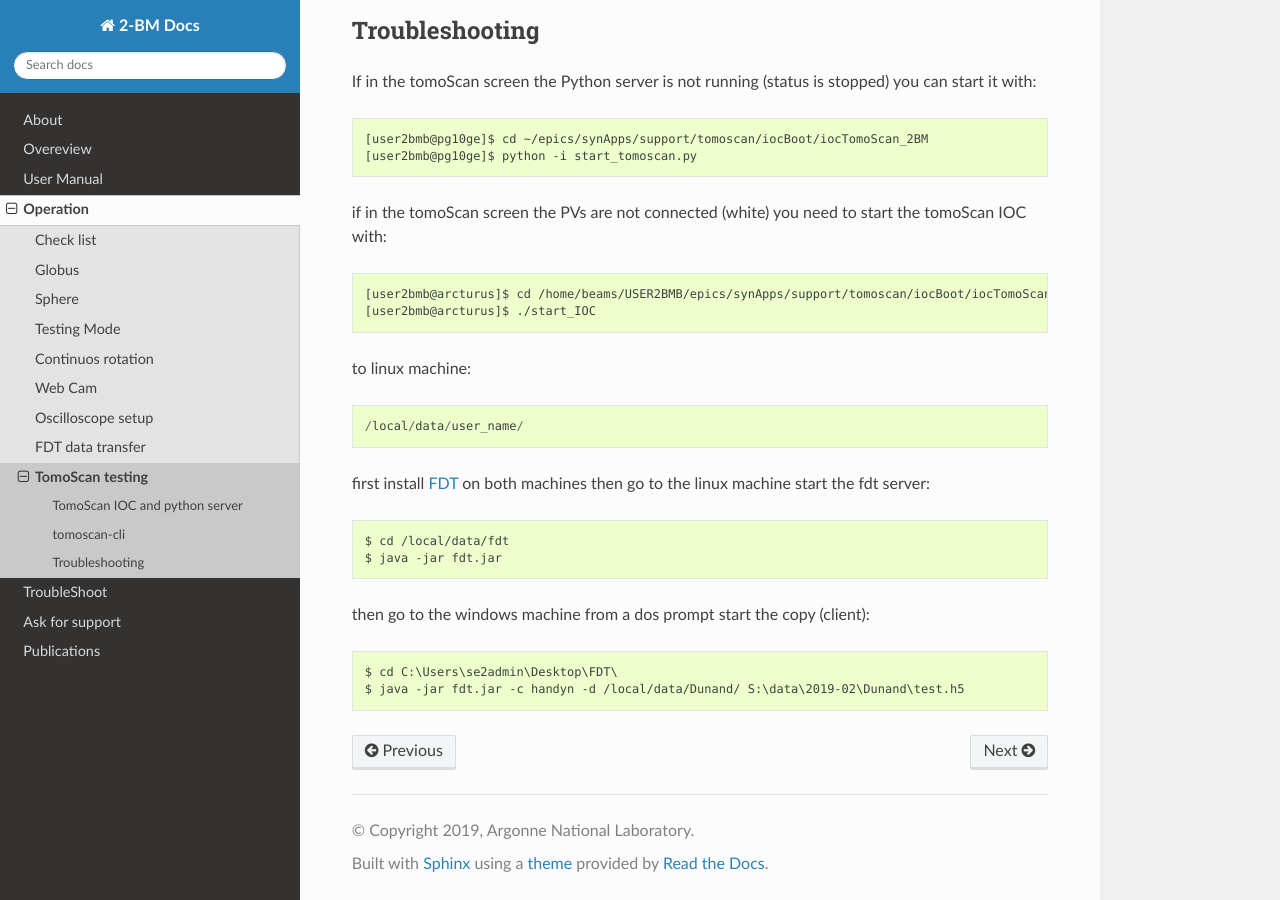
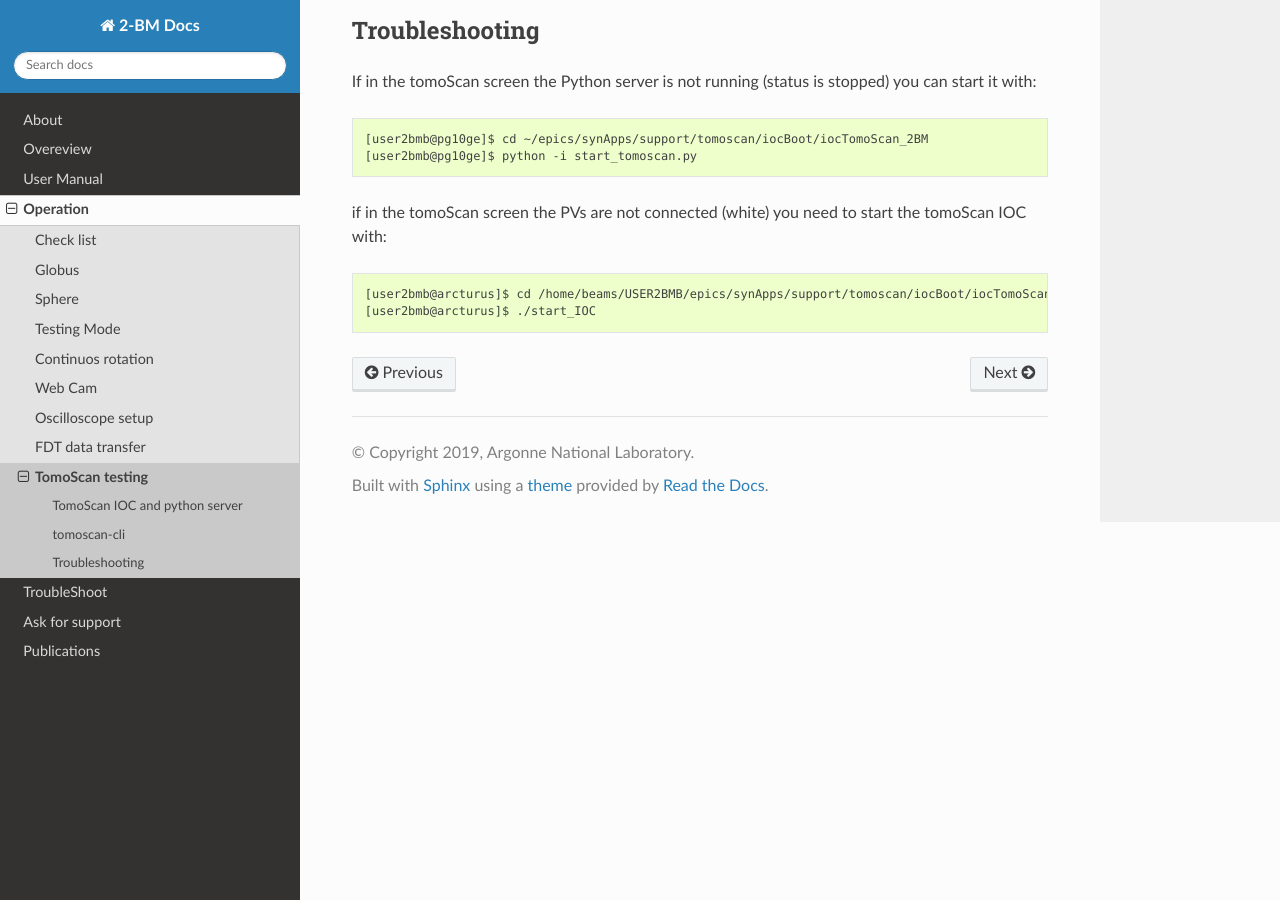
Before and after one commit to xray-imaging/2bm-docs, a Sphinx documentation site: the page built from docs/source/ops/item_020.rst, in a window 1280 px wide and 900 px high, scrolled down 3827 px. Built offline with Sphinx 7.4.7 and the Read the Docs theme 2.0.0, drawn with Linux system fonts in a browser that asks for light colours; the version number could not be read and is left out.

Commit message:
clean up

```diff
--- a/docs/source/ops/item_020.rst
+++ b/docs/source/ops/item_020.rst
@@ -164,19 +164,3 @@ if in the tomoScan screen the PVs are not connected (white) you need to start th
 
     [user2bmb@arcturus]$ cd /home/beams/USER2BMB/epics/synApps/support/tomoscan/iocBoot/iocTomoScan_2BM
     [user2bmb@arcturus]$ ./start_IOC
-
-
-to linux machine::
-
-   /local/data/user_name/
-
-first install `FDT <http://monalisa.cern.ch/FDT/>`_ on both machines then go to the linux
-machine start the fdt server::
-
-    $ cd /local/data/fdt
-    $ java -jar fdt.jar
-
-then go to the windows machine from a dos prompt start the copy (client)::
-
-    $ cd C:\Users\se2admin\Desktop\FDT\
-    $ java -jar fdt.jar -c handyn -d /local/data/Dunand/ S:\data\2019-02\Dunand\test.h5
```
